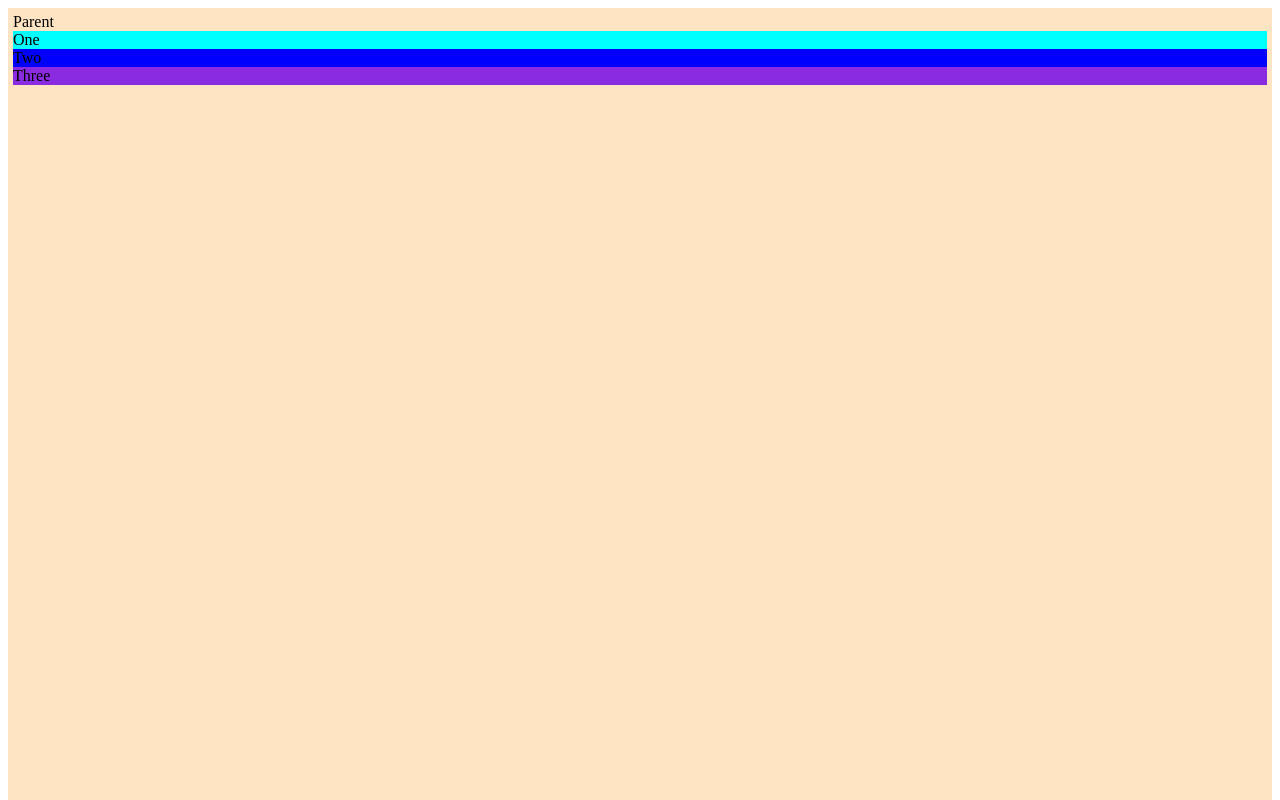
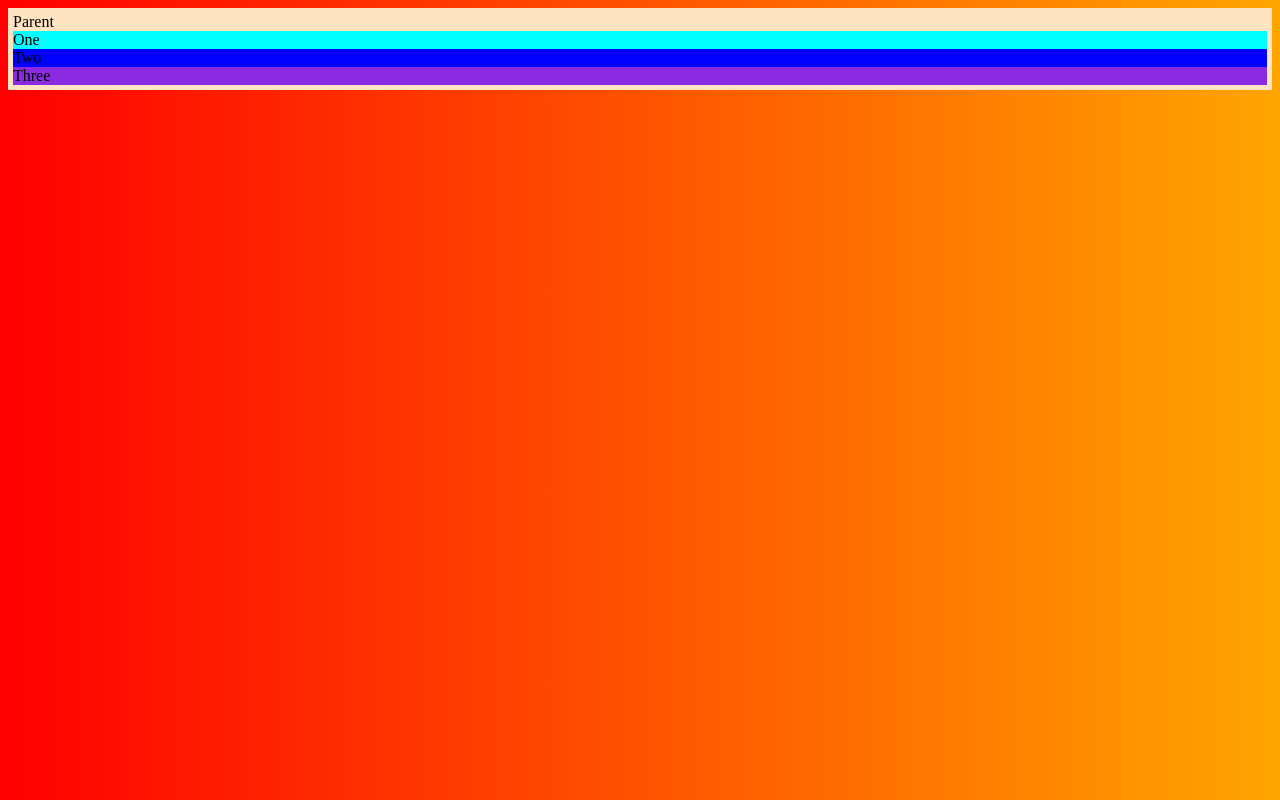
Before and after one commit to chaitanya-mukkavilly-create/Git_test, a plain HTML site: page test-code/index.html in a window 1280 px wide. Shown: the top 800 px of the page. Drawn offline with Linux system fonts and the light colour scheme.

Commit message:
Tested out colour gradient and selectors

```diff
--- a/test-code/style.css
+++ b/test-code/style.css
@@ -2,7 +2,7 @@
     background-color: bisque;
     position: sticky;
     padding: 5px;
-    height: 1000vh;
+    /* height: 1000vh; */
     top: 10px;
 }
 
@@ -21,3 +21,7 @@
     position: sticky;
     top: 20px;
 }
+
+:root{
+    background: linear-gradient(90deg, red, orange);
+}
```
